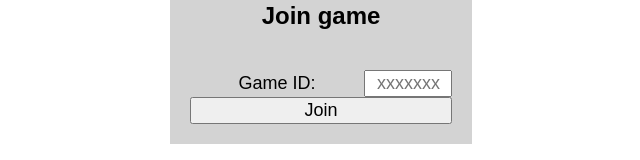
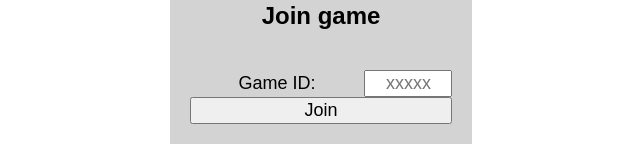
Before and after one commit to theVincenator/goa-ii-pick-n-ban, a Next.js app: page / in a window 1280 px wide. Shown: the part 306-466 px from the top of the page, without its empty margins (319-959 px from the left). Built offline with nearby package versions, Linux system fonts and the light colour scheme.

Commit message:
forbid connections after first

```diff
--- a/app/mainmenu.js
+++ b/app/mainmenu.js
@@ -17,7 +17,7 @@ function TeamSizeSelector({ teamsize, availableTeamsizes, onChangeTeamSize }) {
     )
 }
 
-function randomID() { return (Math.floor(Math.random() * 100000000)).toString() }
+function randomID() { return (Math.floor(Math.random() * 10000)).toString() }
 
 export default function MainMenu({ onChangeView, teamsize, availableTeamsizes, onChangeTeamSize, onConnection }) {
     const [state, setState] = useState("idle");
@@ -33,6 +33,7 @@ export default function MainMenu({ onChangeView, teamsize, availableTeamsizes, o
         });
         peer.on('connection', function (c) {
             console.log("Game was connected to.");
+            peer.off('connection');
             onConnection(c, true);
         });
         peer.on('error', function (e) { console.log(e) });
@@ -84,8 +85,8 @@ export default function MainMenu({ onChangeView, teamsize, availableTeamsizes, o
                                 className='idInputField'
                                 type="text"
                                 inputMode="numeric"
-                                pattern="[0-9]{7}"
-                                placeholder="xxxxxxx"
+                                pattern="[2-5]{1}[0-9]{4}"
+                                placeholder="xxxxx"
                                 value={gameIDToJoin}
                                 onChange={e => setGameIDToJoin(e.target.value)}
                             />
```
